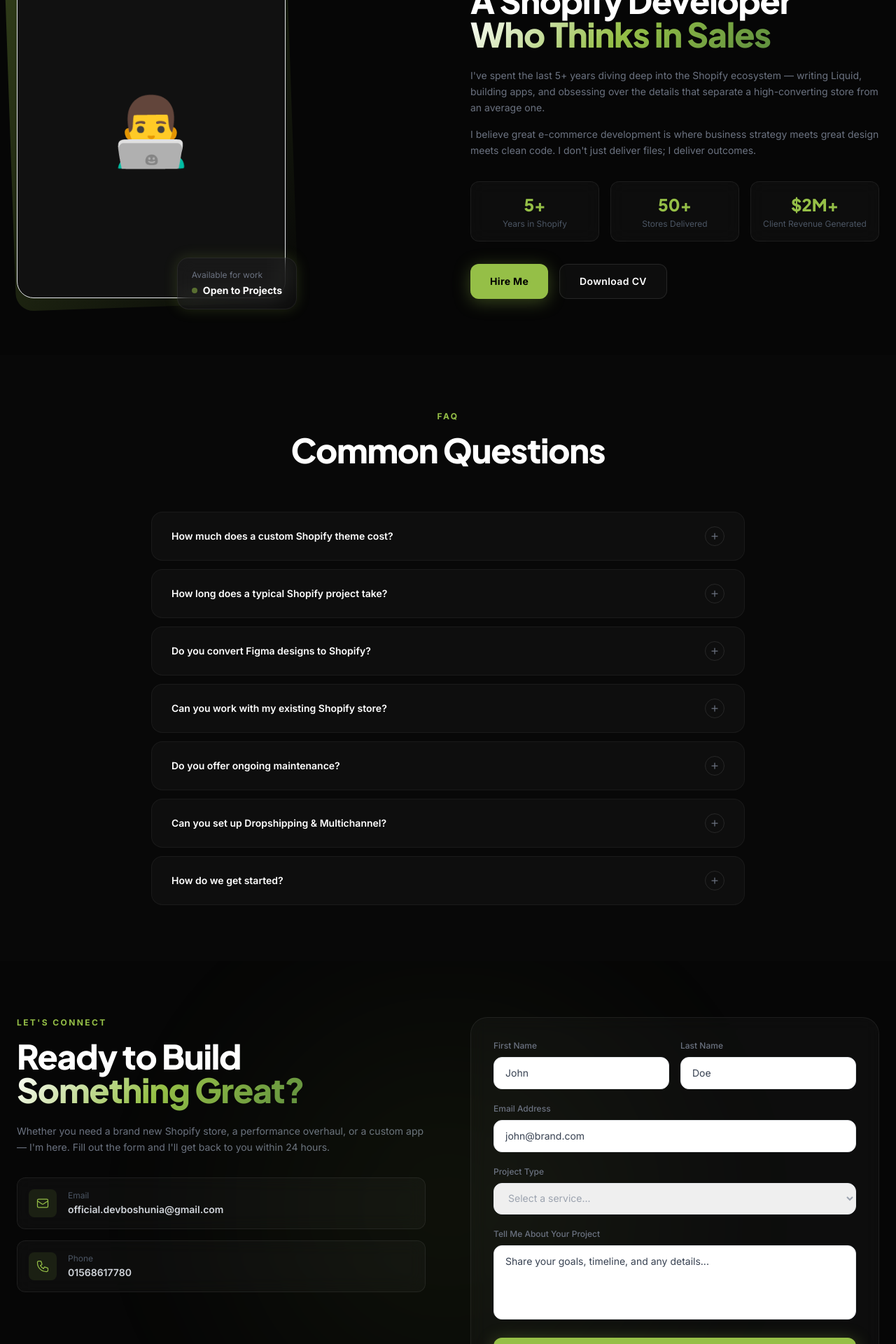
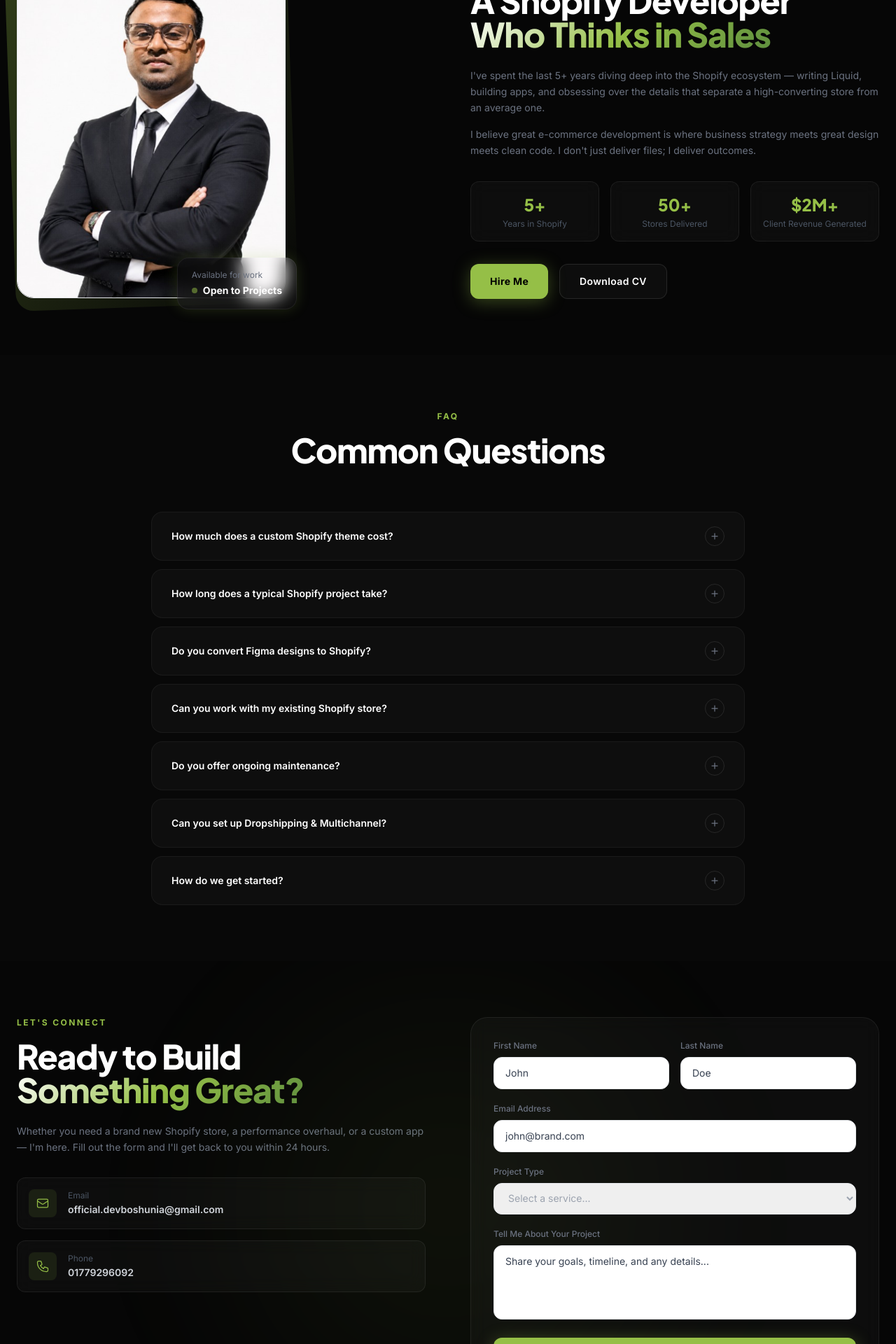
Before and after one commit to Rakibboshunia/ShopifyPro, a Next.js app: page / in a window 1280 px wide. Shown: the part 6440-8360 px from the top of the page at 70% size. Built offline with nearby package versions, Linux system fonts and the light colour scheme.

Commit message:
Update AboutMe section to use profile image

```diff
--- a/src/components/sections/AboutMe.jsx
+++ b/src/components/sections/AboutMe.jsx
@@ -1,3 +1,5 @@
+import Image from "next/image";
+
 export default function AboutMe() {
   const facts = [
     { val: '5+', label: 'Years in Shopify' },
@@ -18,7 +20,7 @@
               {/* Decorative border */}
               <div className="absolute inset-0 rounded-3xl bg-gradient-to-br from-primary/30 to-transparent -rotate-2 scale-105"></div>
               <div className="relative rounded-3xl overflow-hidden bg-[#111] border border-white/8 aspect-[4/5] flex items-center justify-center">
-                <span className="text-8xl">👨‍💻</span>
+                <Image src="/Boshunia.png" alt="About Me" fill className="object-cover" />
               </div>
               {/* Floating badge */}
               <div className="absolute -bottom-4 -right-4 card-glass rounded-2xl px-5 py-4 glow-sm">
--- a/src/components/sections/Contact.jsx
+++ b/src/components/sections/Contact.jsx
@@ -14,7 +14,7 @@
             <p className="text-primary text-xs font-bold tracking-[0.2em] uppercase mb-4">Let&apos;s Connect</p>
             <h2 className="font-display text-4xl md:text-5xl font-black tracking-tight mb-6">
               Ready to Build
-              <br/>
+              <br />
               <span className="gradient-text">Something Great?</span>
             </h2>
             <p className="text-gray-500 text-sm leading-relaxed mb-8">
@@ -25,7 +25,7 @@
             <div className="space-y-4">
               <a href="mailto:official.devboshunia@gmail.com" className="flex items-center gap-4 group card-glass rounded-xl p-4 card-hover">
                 <div className="w-10 h-10 rounded-lg bg-primary/10 flex items-center justify-center text-primary group-hover:bg-primary group-hover:text-black transition-all">
-                  <svg className="w-5 h-5" fill="none" stroke="currentColor" viewBox="0 0 24 24"><path strokeLinecap="round" strokeLinejoin="round" strokeWidth={1.5} d="M3 8l7.89 5.26a2 2 0 002.22 0L21 8M5 19h14a2 2 0 002-2V7a2 2 0 00-2-2H5a2 2 0 00-2 2v10a2 2 0 002 2z"/></svg>
+                  <svg className="w-5 h-5" fill="none" stroke="currentColor" viewBox="0 0 24 24"><path strokeLinecap="round" strokeLinejoin="round" strokeWidth={1.5} d="M3 8l7.89 5.26a2 2 0 002.22 0L21 8M5 19h14a2 2 0 002-2V7a2 2 0 00-2-2H5a2 2 0 00-2 2v10a2 2 0 002 2z" /></svg>
                 </div>
                 <div>
                   <p className="text-xs text-gray-600 mb-0.5">Email</p>
@@ -34,11 +34,11 @@
               </a>
               <a href="tel:01568617780" className="flex items-center gap-4 group card-glass rounded-xl p-4 card-hover">
                 <div className="w-10 h-10 rounded-lg bg-primary/10 flex items-center justify-center text-primary group-hover:bg-primary group-hover:text-black transition-all">
-                  <svg className="w-5 h-5" fill="none" stroke="currentColor" viewBox="0 0 24 24"><path strokeLinecap="round" strokeLinejoin="round" strokeWidth={1.5} d="M3 5a2 2 0 012-2h3.28a1 1 0 01.948.684l1.498 4.493a1 1 0 01-.502 1.21l-2.257 1.13a11.042 11.042 0 005.516 5.516l1.13-2.257a1 1 0 011.21-.502l4.493 1.498a1 1 0 01.684.949V19a2 2 0 01-2 2h-1C9.716 21 3 14.284 3 6V5z"/></svg>
+                  <svg className="w-5 h-5" fill="none" stroke="currentColor" viewBox="0 0 24 24"><path strokeLinecap="round" strokeLinejoin="round" strokeWidth={1.5} d="M3 5a2 2 0 012-2h3.28a1 1 0 01.948.684l1.498 4.493a1 1 0 01-.502 1.21l-2.257 1.13a11.042 11.042 0 005.516 5.516l1.13-2.257a1 1 0 011.21-.502l4.493 1.498a1 1 0 01.684.949V19a2 2 0 01-2 2h-1C9.716 21 3 14.284 3 6V5z" /></svg>
                 </div>
                 <div>
                   <p className="text-xs text-gray-600 mb-0.5">Phone</p>
-                  <p className="text-sm font-semibold text-gray-300 group-hover:text-primary transition-colors">01568617780</p>
+                  <p className="text-sm font-semibold text-gray-300 group-hover:text-primary transition-colors">01779296092</p>
                 </div>
               </a>
             </div>
@@ -80,7 +80,7 @@
               </div>
               <button type="submit" className="btn-primary w-full justify-center text-sm py-4">
                 Send Message
-                <svg className="w-4 h-4" fill="none" stroke="currentColor" viewBox="0 0 24 24"><path strokeLinecap="round" strokeLinejoin="round" strokeWidth={2} d="M12 19l9 2-9-18-9 18 9-2zm0 0v-8"/></svg>
+                <svg className="w-4 h-4" fill="none" stroke="currentColor" viewBox="0 0 24 24"><path strokeLinecap="round" strokeLinejoin="round" strokeWidth={2} d="M12 19l9 2-9-18-9 18 9-2zm0 0v-8" /></svg>
               </button>
             </form>
           </div>
```
Also changed, not shown: public/Boshunia.png (added).
